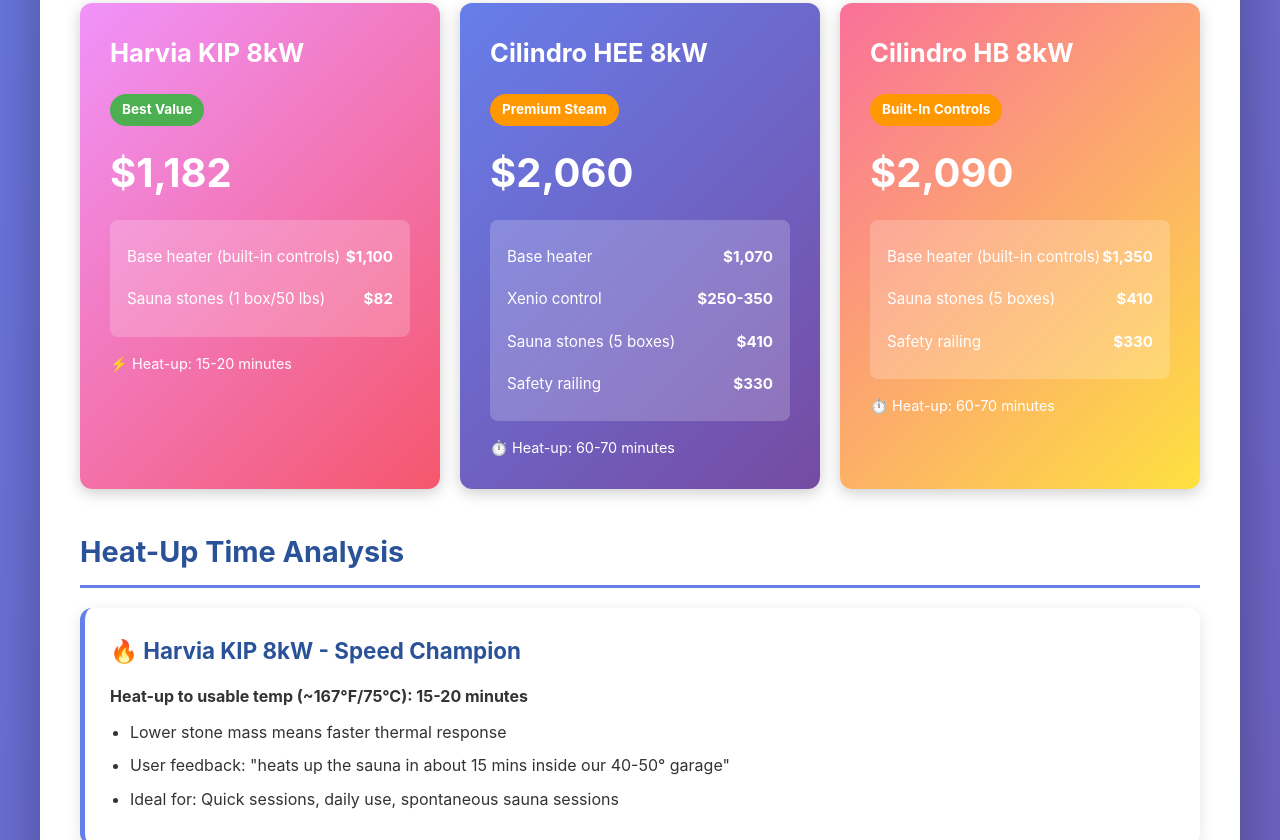
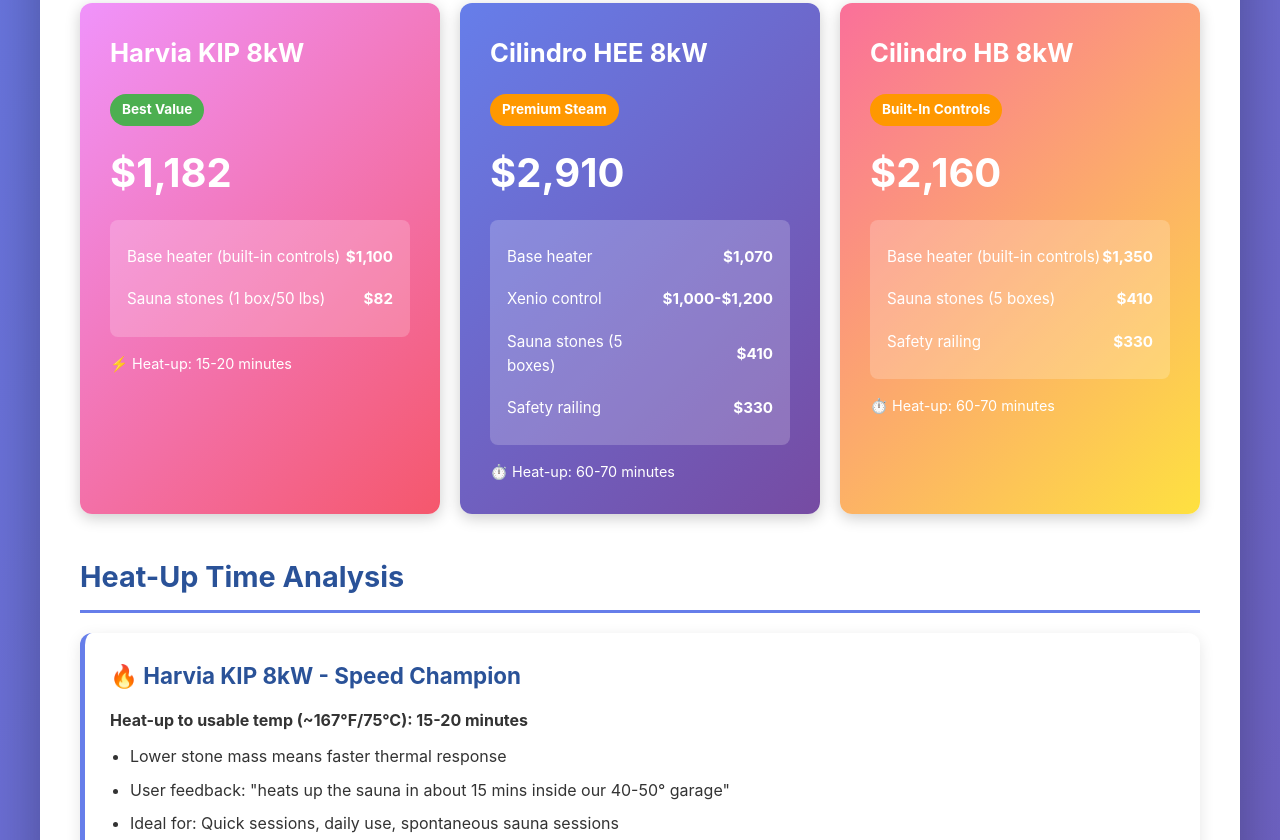
Before and after one commit to glebvaguine-pages/heater, a plain HTML site: page index.html in a window 1280 px wide. Shown: the part 979-1819 px from the top of the page. Drawn offline with Linux system fonts and the light colour scheme.

Commit message:
Add files via upload

```diff
--- a/index.html
+++ b/index.html
@@ -444,7 +444,7 @@
                 <div class="price-box cilindro-hee">
                     <h3>Cilindro HEE 8kW</h3>
                     <div class="badge badge-premium">Premium Steam</div>
-                    <div class="total">$2,060</div>
+                    <div class="total">$2,910</div>
                     <div class="cost-breakdown">
                         <table>
                             <tr>
@@ -453,7 +453,7 @@
                             </tr>
                             <tr>
                                 <td>Xenio control</td>
-                                <td>$250-350</td>
+                                <td>$1,000-$1,200</td>
                             </tr>
                             <tr>
                                 <td>Sauna stones (5 boxes)</td>
@@ -471,7 +471,7 @@
                 <div class="price-box cilindro-hb">
                     <h3>Cilindro HB 8kW</h3>
                     <div class="badge badge-premium">Built-In Controls</div>
-                    <div class="total">$2,090</div>
+                    <div class="total">$2,160</div>
                     <div class="cost-breakdown">
                         <table>
                             <tr>
@@ -557,7 +557,7 @@
                     <h4>❌ Tradeoffs</h4>
                     <ul>
                         <li>Longer heat-up (60-70 min)</li>
-                        <li>Higher total cost ($2,060-2,090)</li>
+                        <li>Higher total cost ($2,160-2,230)</li>
                         <li>Requires external controls/safety railing</li>
                         <li>Not ideal for quick sessions</li>
                         <li>More complex installation</li>
@@ -648,7 +648,7 @@
 
             // Total costs
             const kipTotal = 1182 + energyCost + kipMaintenance;
-            const cilindroTotal = 2090 + energyCost + cilindroMaintenance;
+            const cilindroTotal = 2910 + energyCost + cilindroMaintenance;
             const difference = Math.abs(kipTotal - cilindroTotal);
             const cheaper = kipTotal < cilindroTotal ? 'KIP' : 'Cilindro';
 
```
